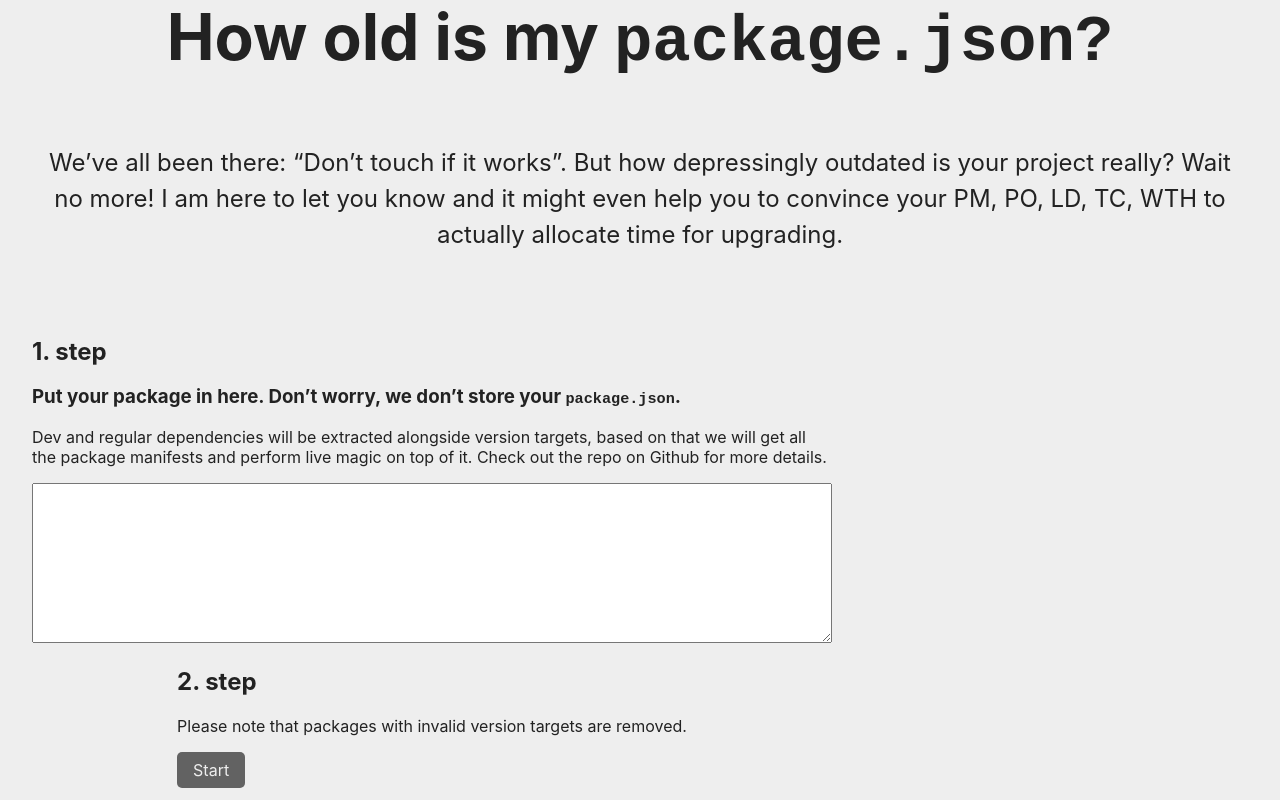
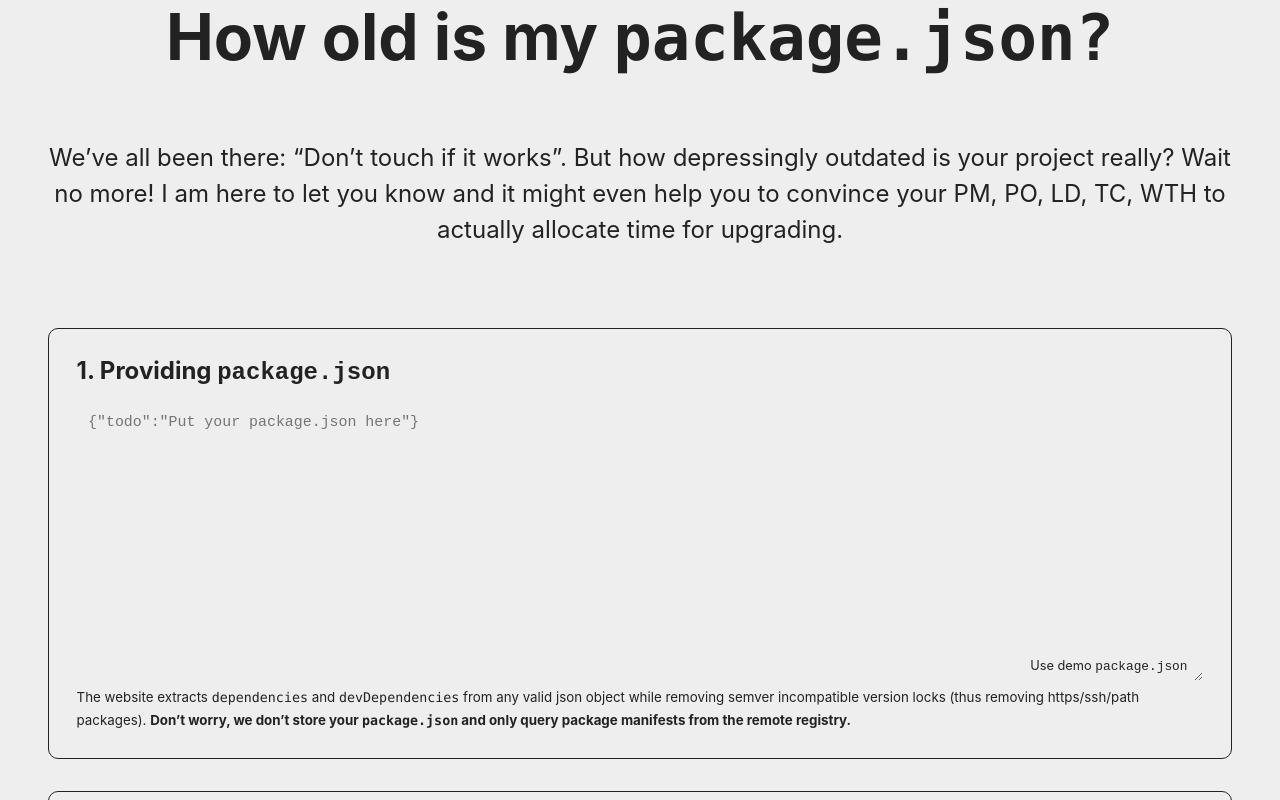
Before and after one commit to onetdev/how-outdated-is-your-package-json, a Next.js app: page / in a window 1280 px wide. Shown: the top 800 px of the page. Built offline with nearby package versions, Linux system fonts and the light colour scheme.

Commit message:
refactor(home): rework home layouting

```diff
--- a/src/pages/index.tsx
+++ b/src/pages/index.tsx
@@ -1,22 +1,27 @@
+import { clsx } from "clsx";
 import Head from "next/head";
 import {
   ChangeEventHandler,
   FunctionComponent,
   MouseEventHandler,
+  useRef,
   useState,
 } from "react";
 
+import dummy from "@/assets/dummy-package.json";
+import Button from "@/components/atoms/Button";
+import TextArea from "@/components/atoms/TextArea";
 import StatTable from "@/components/organisms/StatTable";
+import MainLayout from "@/components/templates/MainLayout";
 import usePackageParser from "@/hooks/usePackageParser";
 import usePackageStats from "@/hooks/usePackageStats";
 import useRegistryLookup from "@/hooks/useRegistryLookup";
 import styles from "@/styles/Home.module.css";
-import MainLayout from "@/components/templates/MainLayout";
-import Button from "@/components/atoms/Button";
 
 const REGISTRY_URL = "https://registry.npmjs.org";
 
 const Home: FunctionComponent = () => {
+  const $input = useRef<HTMLTextAreaElement>(null);
   const [inputRaw, setInputRaw] = useState<string | null>(null);
   const { dependencies } = usePackageParser({ input: inputRaw });
   const lookup = useRegistryLookup({ dependencies, registryUrl: REGISTRY_URL });
@@ -26,6 +31,14 @@ const Home: FunctionComponent = () => {
     event
   ) => {
     setInputRaw(event.target.value);
+  };
+  const handleDummyFill: MouseEventHandler<HTMLButtonElement> = () => {
+    if (!$input.current) {
+      return;
+    }
+    const json = JSON.stringify(dummy, null, 2);
+    $input.current.value = json;
+    setInputRaw(json);
   };
 
   const handleFetchStart: MouseEventHandler<HTMLButtonElement> = () =>
@@ -42,7 +55,7 @@ const Home: FunctionComponent = () => {
         <link rel="icon" href="/favicon.ico" />
       </Head>
       <h1 className={styles.title}>
-        How old is my <code>package.json?</code>
+        How old is my <code className={styles.code}>package.json?</code>
       </h1>
 
       <p className={styles.description}>
@@ -53,26 +66,48 @@ const Home: FunctionComponent = () => {
       </p>
 
       <div className={styles.stepContainer}>
-        <section className={styles.stepSection}>
-          <h2>1. step</h2>
-          <h3>
-            Put your package in here. Don&#8217;t worry, we don&#8217;t store
-            your <code>package.json</code>.
-          </h3>
-          <p>
-            Dev and regular dependencies will be extracted alongside version
-            targets, based on that we will get all the package manifests and
-            perform live magic on top of it. Check out the repo on Github for
-            more details.
+        <section
+          className={clsx(styles.stepSection, styles["stepSection--step1"])}
+        >
+          <h2>
+            1. Providing <code>package.json</code>
+          </h2>
+          <div className={styles.jsonInput}>
+            <TextArea
+              forwardRef={$input}
+              onChange={handleInputChange}
+              placeholder={`{"todo":"Put your package.json here"}`}
+              rows={16}
+            />
+            <Button
+              size="small"
+              variant="secondary"
+              className={styles.jsonDummyButton}
+              onClick={handleDummyFill}
+            >
+              Use demo <code>package.json</code>
+            </Button>
+          </div>
+          <p className={styles.sectionDislaimer}>
+            <small>
+              The website extracts{" "}
+              <code className={styles.code}>dependencies</code> and{" "}
+              <code className={styles.code}>devDependencies</code> from any
+              valid json object while removing semver incompatible version locks
+              (thus removing https/ssh/path packages).{" "}
+              <strong>
+                Don&#8217;t worry, we don&#8217;t store your{" "}
+                <code className={styles.code}>package.json</code> and only query
+                package manifests from the remote registry.
+              </strong>
+            </small>
           </p>
-          <textarea
-            className={styles.jsonInput}
-            onChange={handleInputChange}
-          ></textarea>
         </section>
 
-        <section className={styles.stepSection}>
-          <h2>2. step</h2>
+        <section
+          className={clsx(styles.stepSection, styles["stepSection--step2"])}
+        >
+          <h2>2. Analyze</h2>
           {dependencies.length > 0 && (
             <h3>
               Found {dependencies.length} dependencies of which{" "}
@@ -97,8 +132,10 @@ const Home: FunctionComponent = () => {
           </Button>
         </section>
 
-        <section className={styles.stepSection}>
-          <h2>3. step</h2>
+        <section
+          className={clsx(styles.stepSection, styles["stepSection--step3"])}
+        >
+          <h2>3. Results</h2>
           {lookup.isFetching && (
             <p>
               Something is cooking, are you ready? We&#8217;ve already fetched{" "}
--- a/src/styles/Home.module.css
+++ b/src/styles/Home.module.css
@@ -1,15 +1,5 @@
 .container {
   padding: 0 2rem;
-}
-
-.main {
-  min-height: 100vh;
-  padding: 4rem 0;
-  flex: 1;
-  display: flex;
-  flex-direction: column;
-  justify-content: center;
-  align-items: center;
 }
 
 .title {
@@ -17,61 +7,50 @@
   line-height: 1.15;
   font-size: 4rem;
 }
-
 .title,
 .description {
   text-align: center;
 }
-
 .description {
   margin: 4rem 0;
   line-height: 1.5;
   font-size: 1.5rem;
 }
-
 .jsonInput {
   width: 100%;
-  height: 10rem;
+  position: relative;
 }
-
+.jsonDummyButton {
+  position: absolute;
+  right: .5rem;
+  bottom: .5rem;
+}
 .code {
-  background: #fafafa;
-  border-radius: 5px;
-  padding: 0.75rem;
-  font-size: 1.1rem;
   font-family: var(--font-monospace);
 }
-
 .stepContainer {
-  display: flex;
-  align-items: center;
-  justify-content: center;
-  flex-wrap: wrap;
-  max-width: 800px;
+  display: grid;
+  grid-template: "a" "b" "c";
 }
-
-.section {
+.stepSection {
   margin: 1rem;
-  padding: 1.5rem;
+  padding: var(--space-s-m);
   text-align: left;
-  color: inherit;
-  text-decoration: none;
-  border: 1px solid #eaeaea;
+  border: 1px solid var(--on-background);
   border-radius: 10px;
-  transition: color 0.15s ease, border-color 0.15s ease;
 }
-
-.section h2 {
+.stepSection--step1 { grid-area: a; }
+.stepSection--step2 { grid-area: b; }
+.stepSection--step3 { grid-area: c; }
+.stepSection h2 {
   margin: 0 0 1rem 0;
   font-size: 1.5rem;
 }
-
-.section p {
+.stepSection p {
   margin: 0;
-  font-size: 1.25rem;
-  line-height: 1.5;
+  font-size: 1rem;
+  line-height: 1.4;
 }
-
 .statContainer {
   display: flex;
   align-items: center;
@@ -80,9 +59,9 @@
   max-width: 800px;
 }
 
-@media (max-width: 600px) {
-  .steps {
-    width: 100%;
-    flex-direction: column;
+@media (min-width: 1600px) {
+  .stepContainer {
+    grid-template-areas: "a b" "a c";
+    grid-template-columns: 1fr 2fr;
   }
 }
```
